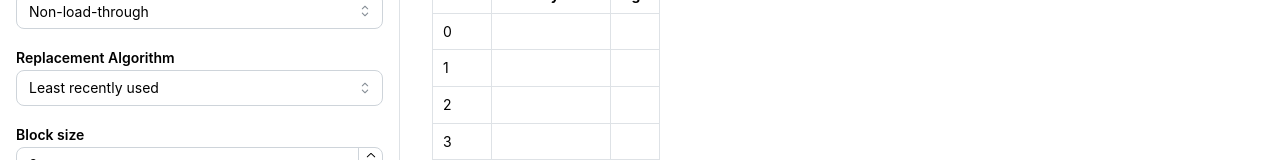
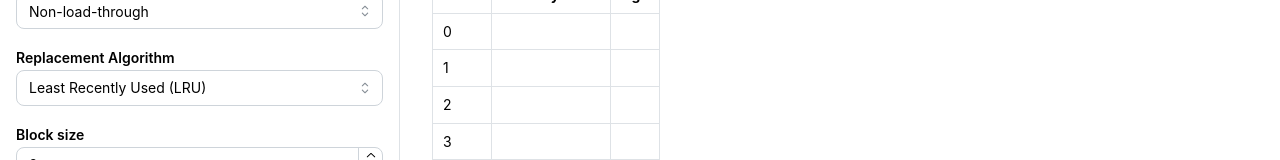
Before and after one commit to seoyunnie/csarch2-simulation-project, a React (Vite) app: page / in a window 1280 px wide. Shown: the part 292-452 px from the top of the page. Built offline with nearby package versions, Linux system fonts and the light colour scheme.

Commit message:
Formalize replacement algorithm labels
Match replacement algorithm labels with how they're formally referred to (in title case and with abbreviations).

```diff
--- a/src/app.tsx
+++ b/src/app.tsx
@@ -153,8 +153,8 @@ export function App(): JSX.Element {
               <Select
                 allowDeselect={false}
                 data={[
-                  { label: "Least recently used", value: ReplacementAlgorithm.LRU },
-                  { label: "Most recently used", value: ReplacementAlgorithm.MRU },
+                  { label: "Least Recently Used (LRU)", value: ReplacementAlgorithm.LRU },
+                  { label: "Most Recently Used (MRU)", value: ReplacementAlgorithm.MRU },
                 ]}
                 key={form.key("replacementAlgorithm")}
                 label="Replacement Algorithm"
```
